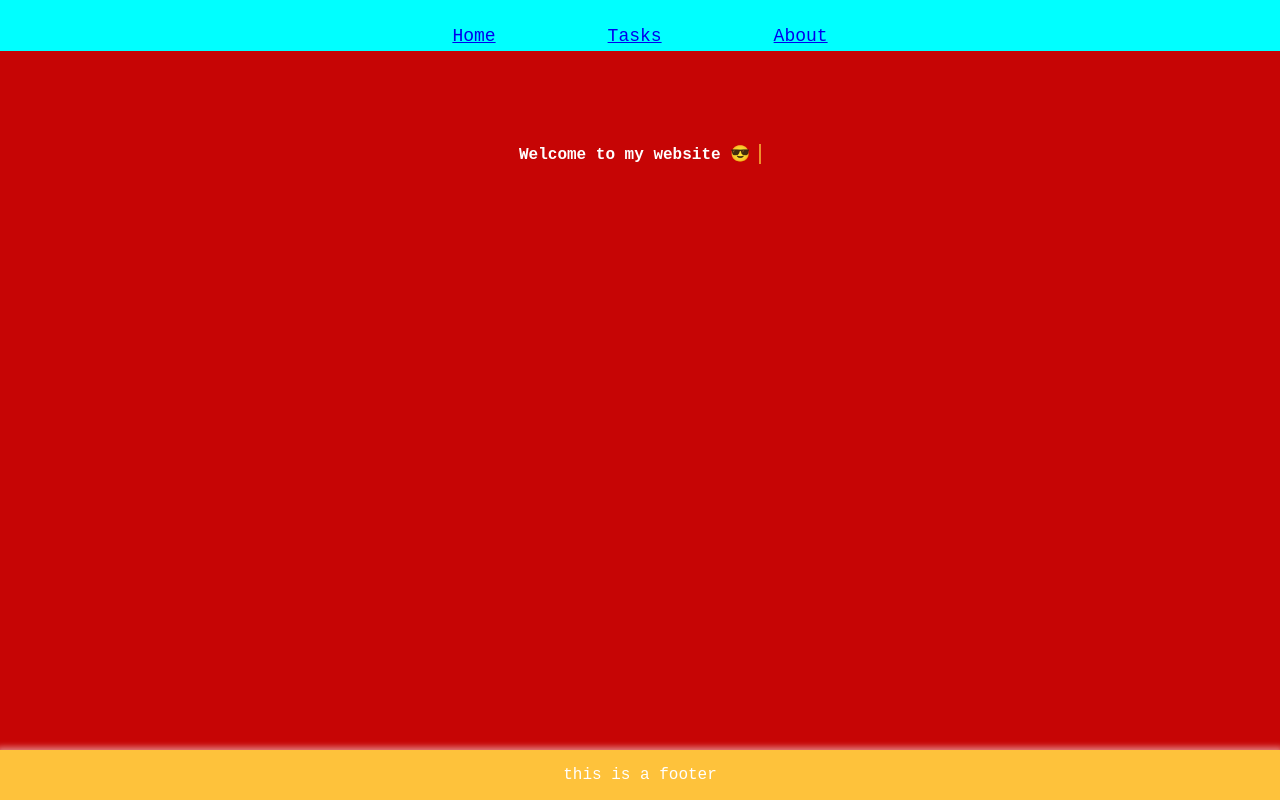
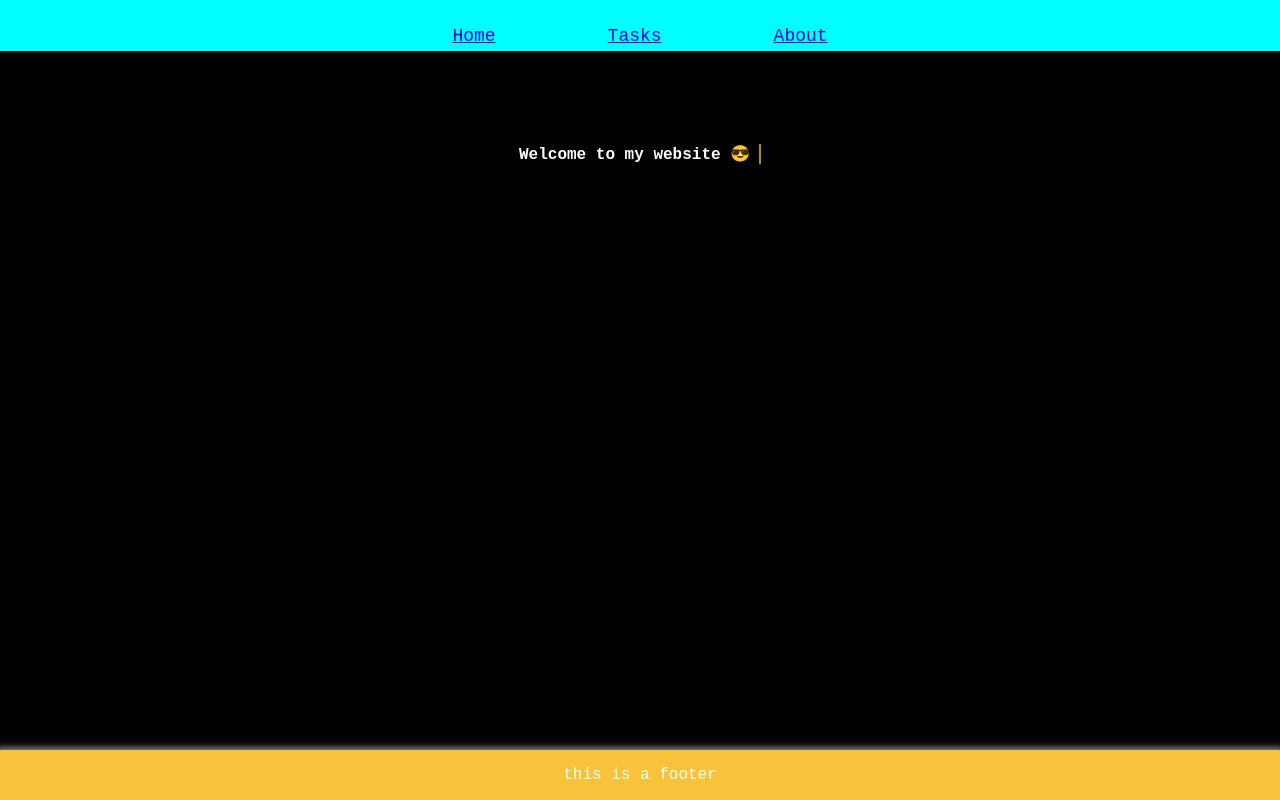
Before and after one commit to TRON1215/REACT, a React (Vite) app: page / in a window 1280 px wide. Built offline with nearby package versions, Linux system fonts and the light colour scheme.

Commit message:
original background color

```diff
--- a/src/index.css
+++ b/src/index.css
@@ -1,5 +1,5 @@
 body{
-  background-color: rgb(198, 5, 5);
+  background-color: black;
   color: white;
   font-family: 'Courier New', Courier, monospace;
   margin: 0;
```
